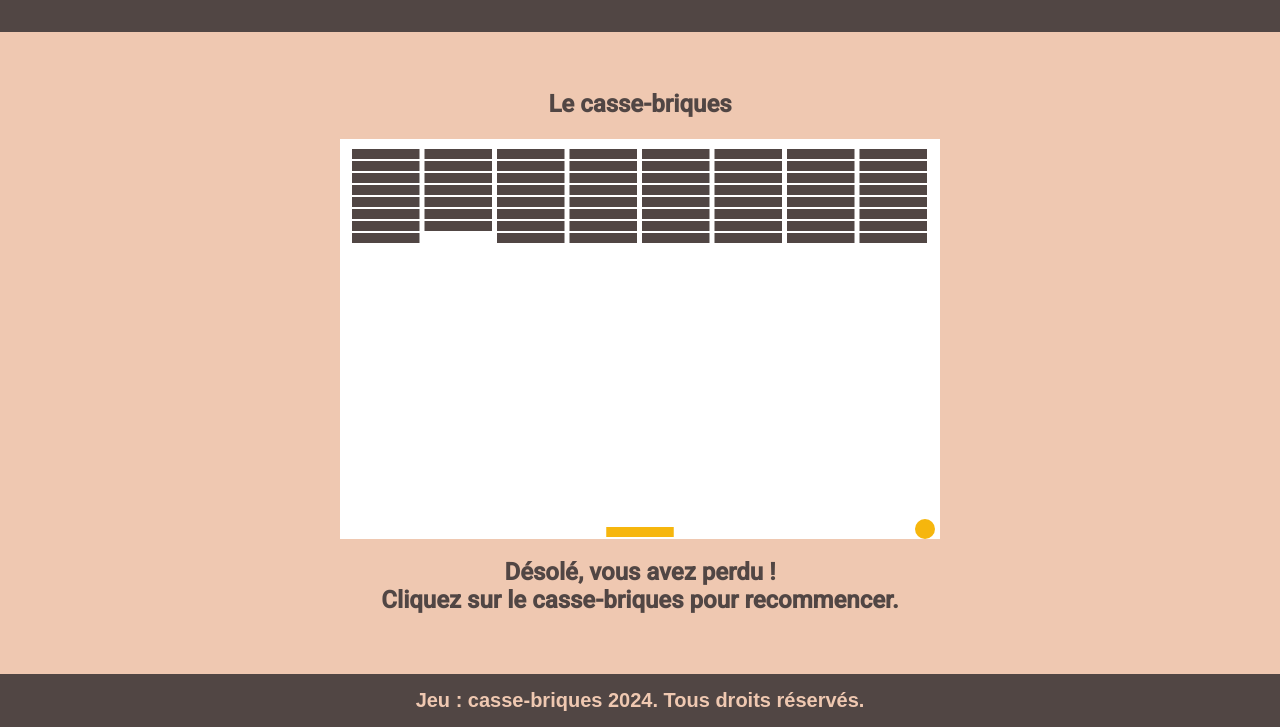
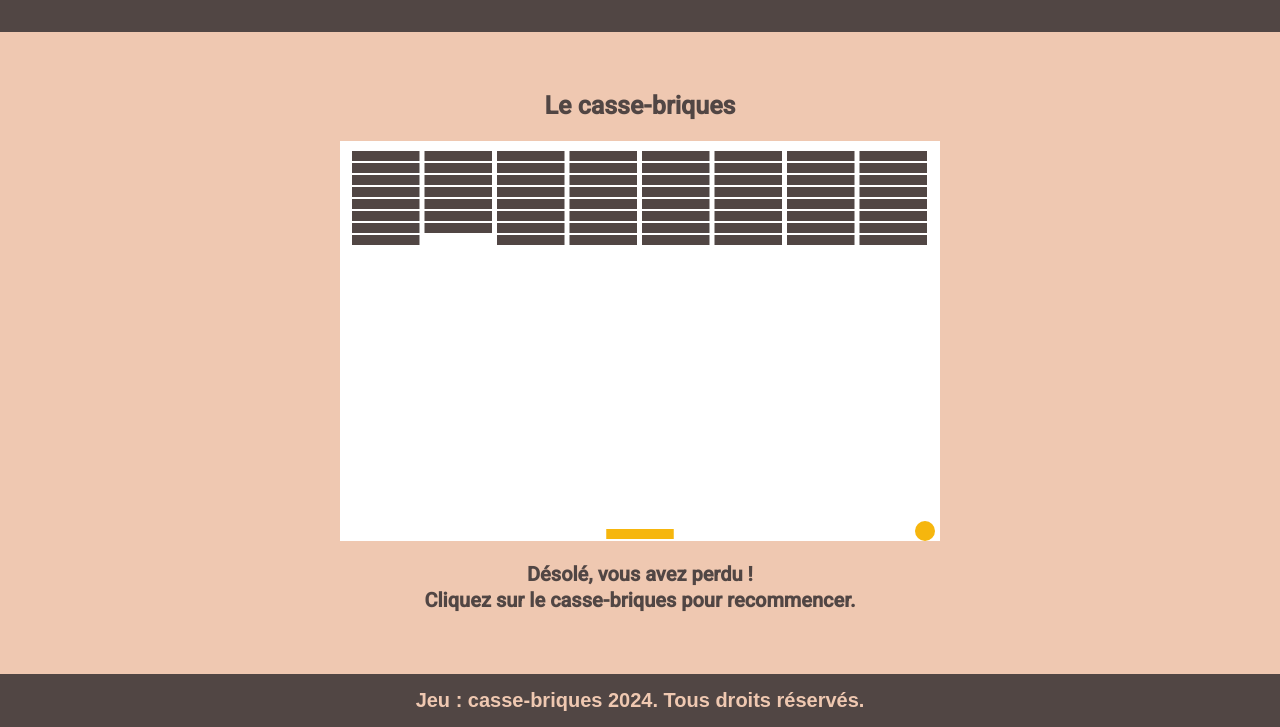
Before and after one commit to aperbet56/jeu_casse_briques, a plain HTML site: page index.html in a window 1280 px wide. Shown: the part 73-800 px from the top of the page. Drawn offline with Linux system fonts and the light colour scheme; a web font is replaced by a local one.

Commit message:
Amélioration du style

```diff
--- a/style.css
+++ b/style.css
@@ -56,11 +56,13 @@ h1 {
     flex-direction: column;
     align-items: center;
     font-family: "Roboto", sans-serif;
-    text-align: center;
 }
 
 h2 {
+    font-size: 25px;
+    font-weight: 700;
     padding: 20px 0;
+    text-align: center;
 }
 
 canvas {
@@ -69,8 +71,9 @@ canvas {
 }
 
 .score {
-    padding: 20px 0;
-    font-size: 1.5rem;
+    padding: 20px 10px;
+    font-size: 20px;
+    line-height: 1.3;
     font-weight: 600;
     text-align: center;
 }
```
